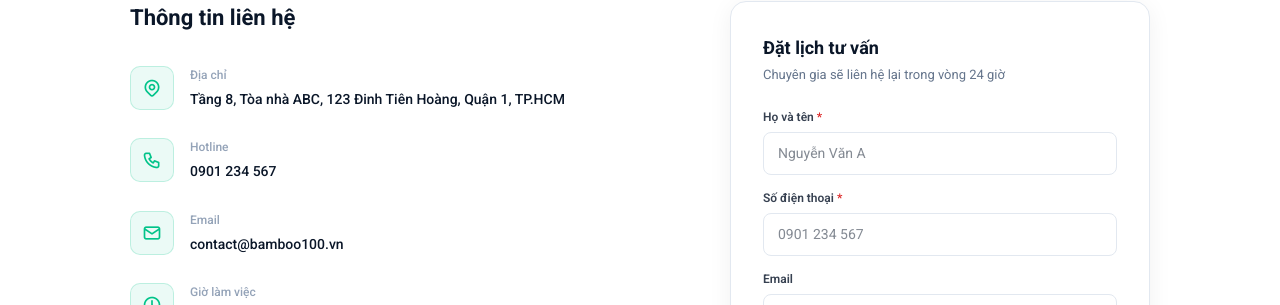
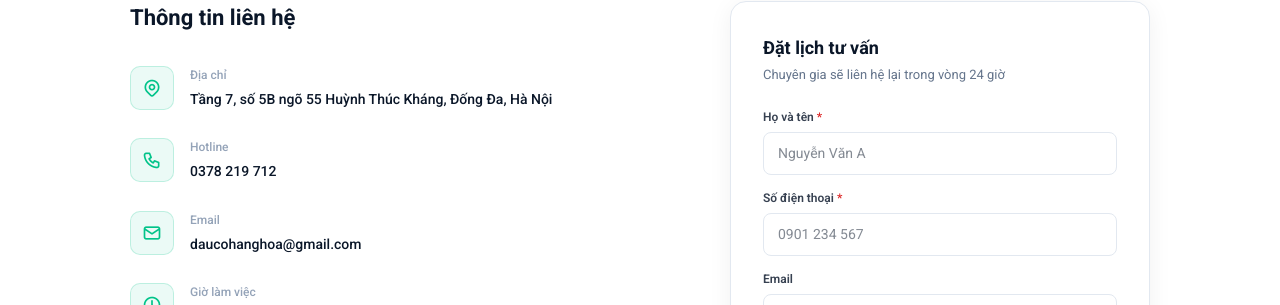
Before and after one commit to AnhDung1207/bamboo100, a Next.js app: page /lien-he in a window 1280 px wide. Shown: the part 425-730 px from the top of the page. Built offline with nearby package versions, Linux system fonts and the light colour scheme; no server answers.

Commit message:
feat: upgrade navbar scroll effect, footer icons, filter bar

```diff
--- a/app/(public)/gioi-thieu/page.tsx
+++ b/app/(public)/gioi-thieu/page.tsx
@@ -288,7 +288,7 @@ export default function VeChungToiPage() {
         </div>
         <div className="team-grid">
           {[
-            { name: "Nguyễn Minh Tuấn", role: "CEO & Founder",
+            { name: "Nguyễn Anh Dũng", role: "CEO & Founder",
               desc: "10+ năm kinh nghiệm giao dịch phái sinh hàng hóa tại các sàn quốc tế CME, ICE.", icon: "ti-user-circle" },
             { name: "Trần Thị Lan Anh", role: "Head of Research",
               desc: "Chuyên gia phân tích vĩ mô và cung-cầu hàng hóa, từng làm việc tại các quỹ đầu tư Singapore.", icon: "ti-user-circle" },
--- a/app/(public)/lien-he/LienHeClient.tsx
+++ b/app/(public)/lien-he/LienHeClient.tsx
@@ -98,10 +98,10 @@ export default function LienHeClient() {
           {[
             {
               icon: "ti-map-pin", label: "Địa chỉ",
-              value: "Tầng 8, Tòa nhà ABC, 123 Đinh Tiên Hoàng, Quận 1, TP.HCM",
+              value: "Tầng 7, số 5B ngõ 55 Huỳnh Thúc Kháng, Đống Đa, Hà Nội",
             },
-            { icon: "ti-phone", label: "Hotline", value: "0901 234 567" },
-            { icon: "ti-mail", label: "Email", value: "contact@bamboo100.vn" },
+            { icon: "ti-phone", label: "Hotline", value: "0378 219 712" },
+            { icon: "ti-mail", label: "Email", value: "daucohanghoa@gmail.com" },
             {
               icon: "ti-clock", label: "Giờ làm việc",
               value: "Thứ 2 – Thứ 6: 8:00 – 18:00 | Thứ 7: 8:00 – 12:00",
```
